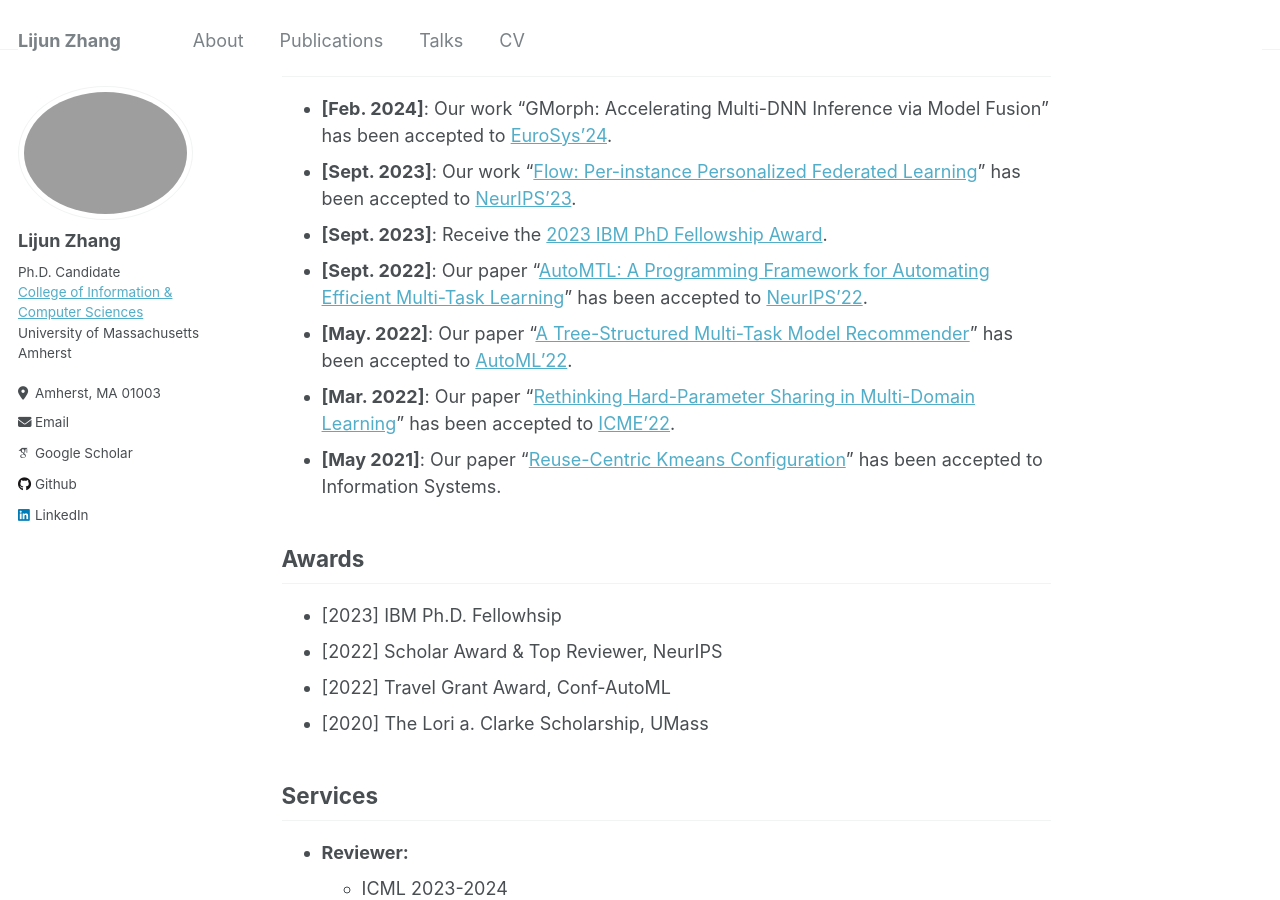
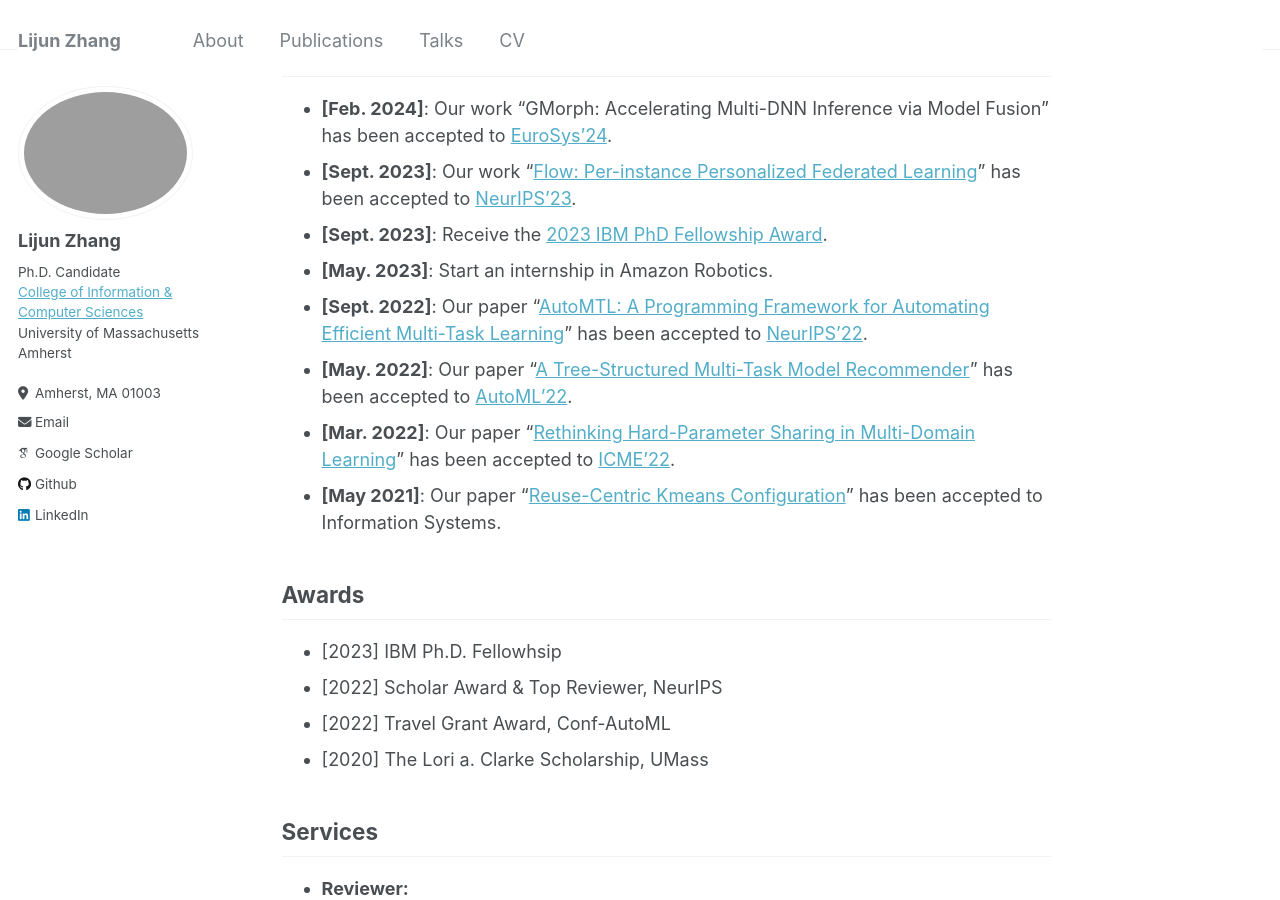
Before and after one commit to zhanglijun95/zhanglijun95.github.io, a Jekyll site: the page built from _pages/about.md, in a window 1280 px wide and 900 px high, scrolled down 402 px. Built offline with Jekyll 4.4.1, drawn with Linux system fonts in a browser that asks for light colours; some web fonts are replaced.

Commit message:
Update about.md

```diff
--- a/_pages/about.md
+++ b/_pages/about.md
@@ -19,6 +19,7 @@ Previsouly, I was an Applied Scientist Intern at Amazon Robotics to work on mult
 - **[Feb. 2024]**: Our work "GMorph: Accelerating Multi-DNN Inference via Model Fusion" has been accepted to [EuroSys'24](https://2024.eurosys.org/).
 - **[Sept. 2023]**: Our work "[Flow: Per-instance Personalized Federated Learning](https://guanh01.github.io/files/2023flow.pdf)" has been accepted to [NeurIPS'23](https://nips.cc/).
 - **[Sept. 2023]**: Receive the [2023 IBM PhD Fellowship Award](https://research.ibm.com/university/awards/fellowships-awardees.html).
+- **[May. 2023]**: Start an internship in Amazon Robotics.
 - **[Sept. 2022]**: Our paper "[AutoMTL: A Programming Framework for Automating Efficient Multi-Task Learning](http://guanh01.github.io/files/2022automtl.pdf)" has been accepted to [NeurIPS'22](https://nips.cc/).
 - **[May. 2022]**: Our paper "[A Tree-Structured Multi-Task Model Recommender](http://guanh01.github.io/files/2022automl.pdf)" has been accepted to [AutoML'22](https://automl.cc/).
 - **[Mar. 2022]**: Our paper "[Rethinking Hard-Parameter Sharing in Multi-Domain Learning](http://guanh01.github.io/files/2022rethinking.pdf)" has been accepted to [ICME'22](http://2022.ieeeicme.org/).
```
